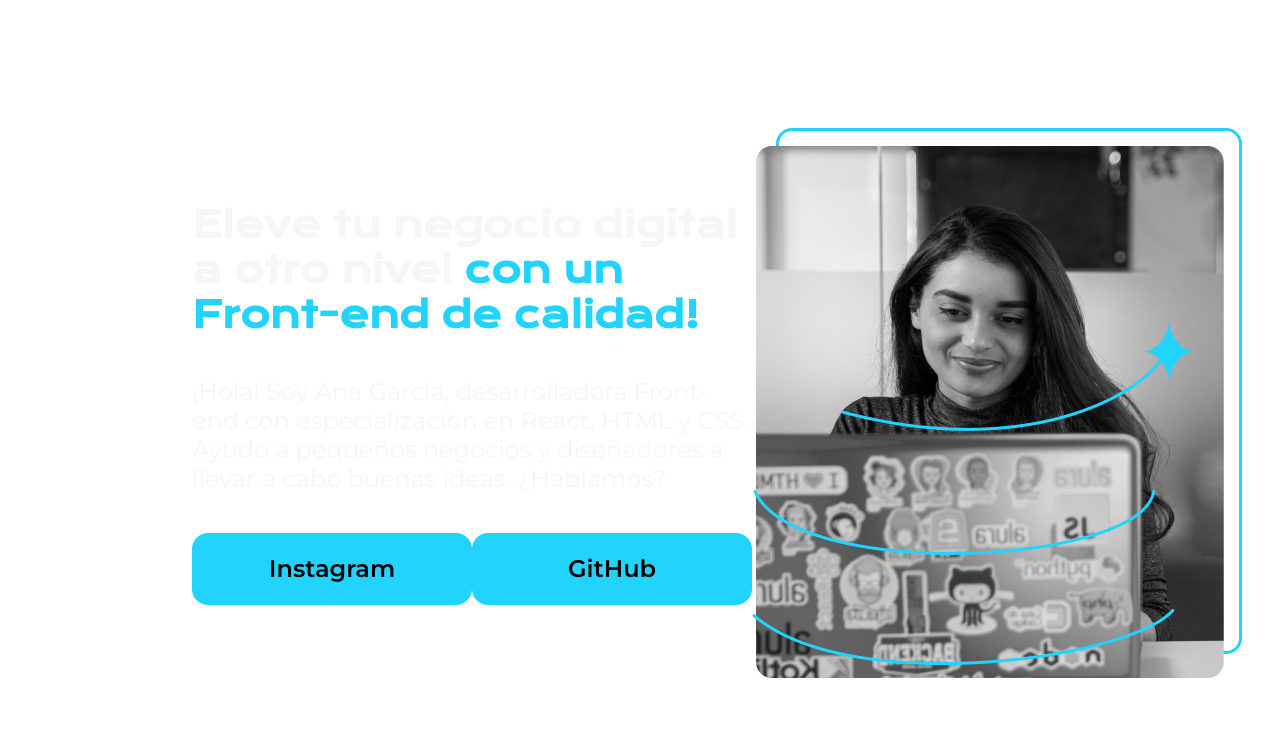
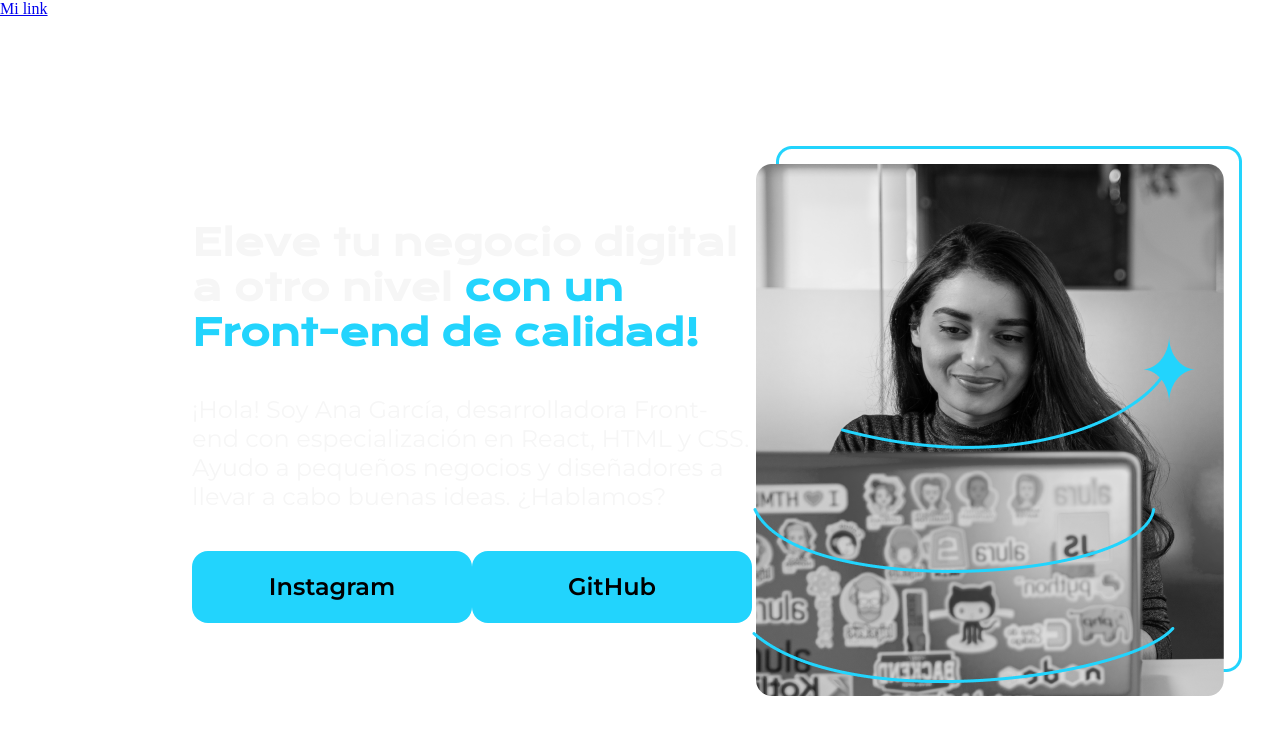
Before and after one commit to simisaes80/pruebagithub, a plain HTML site: page index.html in a window 1280 px wide. Drawn offline with nearby package versions, Linux system fonts and the light colour scheme.

Commit message:
Add files via upload

```diff
--- a/index.html
+++ b/index.html
@@ -9,6 +9,7 @@
 
 </head>
 <body>
+    <a href="main.html">Mi link</a>
     <header></header>
     <main class="presentacion">
         <section class="presentacion__contenido">
```
